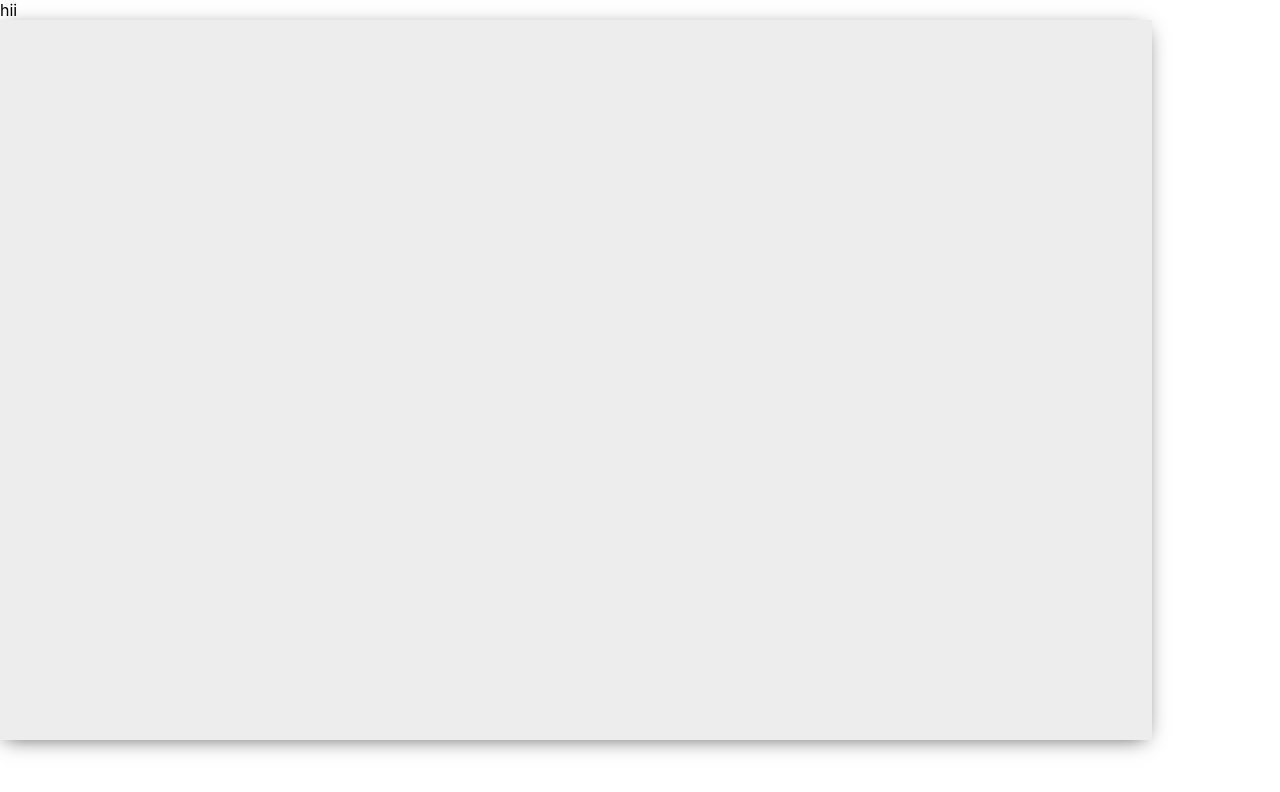
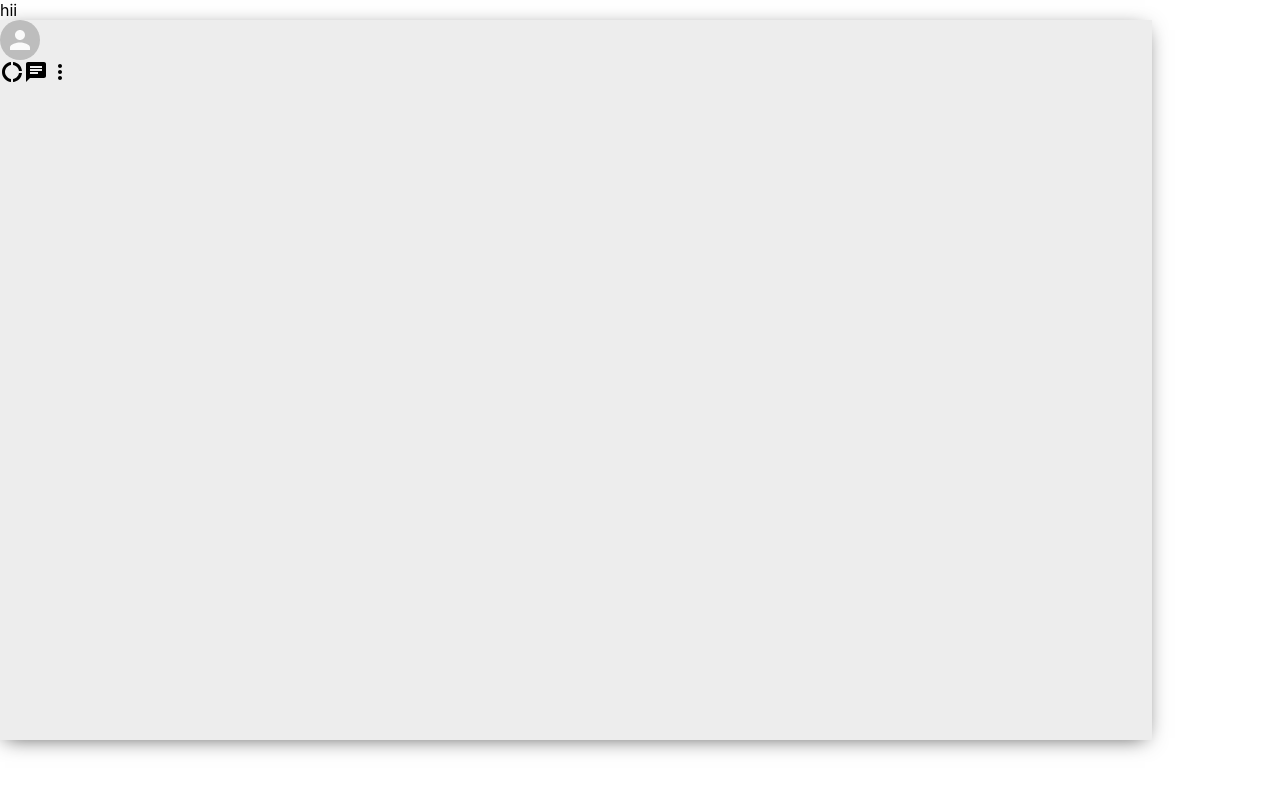
Before and after one commit to paragpatil187/chat_app, a React (Create React App) app: page / in a window 1280 px wide. Shown: the top 792 px of the page. Built offline with nearby package versions, Linux system fonts and the light colour scheme.

Commit message:
builing UI import icons

```diff
--- a/package.json
+++ b/package.json
@@ -3,6 +3,8 @@
   "version": "0.1.0",
   "private": true,
   "dependencies": {
+    "@material-ui/core": "^4.12.4",
+    "@material-ui/icons": "^4.11.3",
     "@testing-library/jest-dom": "^5.16.4",
     "@testing-library/react": "^13.3.0",
     "@testing-library/user-event": "^13.5.0",
--- a/src/App.js
+++ b/src/App.js
@@ -1,4 +1,5 @@
 import './App.css';
+import Sidebar from './Components/Sidebar';
 
 
 
@@ -8,7 +9,7 @@ function App() {
     <div className="App">
       hii
       <div className='app_body'>
-
+        <Sidebar/>
 
       </div>
     </div>
--- /dev/null
+++ b/src/Components/Sidebar.jsx
@@ -0,0 +1,31 @@
+import { Avatar } from '@material-ui/core'
+import  MoreVertIcon  from '@material-ui/icons/MoreVert'
+import ChatIcon from "@material-ui/icons/Chat";
+import DonutLargeIcon from "@material-ui/icons/DonutLarge"
+import React from 'react'
+import "./sidebar.css"
+const Sidebar = () => {
+  return (
+    <div className='side'>
+        <div className="sidebar_header">
+            <Avatar/>
+            <div className="sidebar_headerRight">
+                <DonutLargeIcon/>
+                <ChatIcon/>
+                <MoreVertIcon/>
+
+            </div>
+
+        </div>
+        <div className="sidebar_search">
+
+        </div>
+        <div className="sidebar_chat">
+
+        </div>
+
+    </div>
+  )
+}
+
+export default Sidebar
```
Also changed, not shown: src/Components/sidebar.css (added), 1 other file (tests, documents, lock files or other folders).
